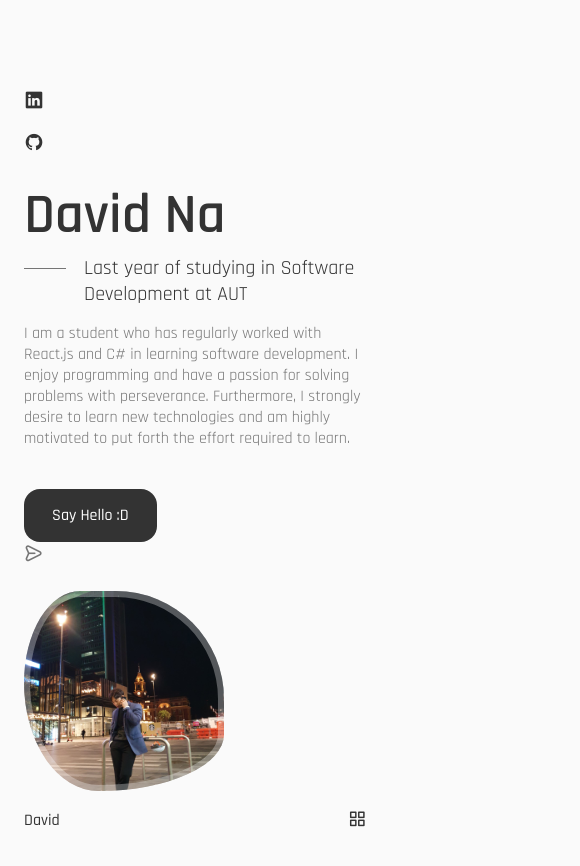
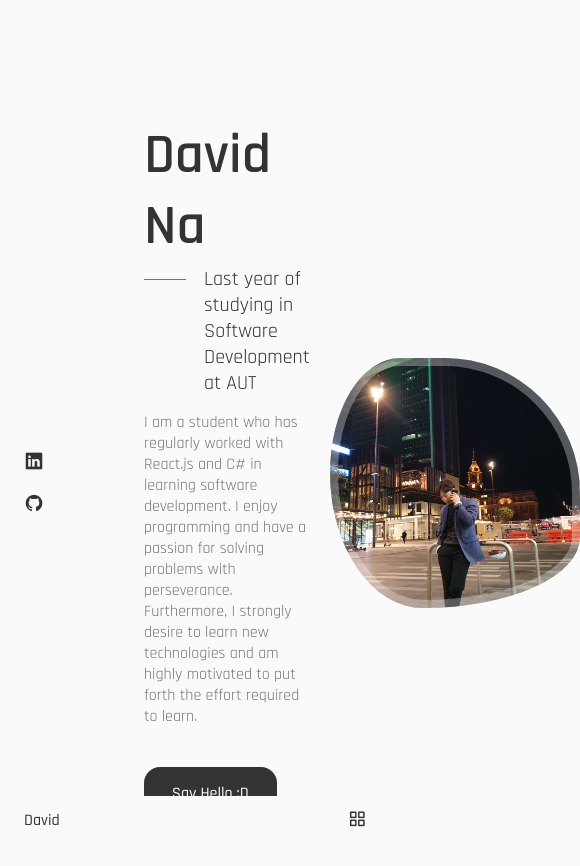
Before and after one commit to Na-David/Portfolio, a React (Create React App) app: page / in a window 390 px wide. Shown: the top 866 px of the page, 580 px wide, since content can reach past the window. Built offline with nearby package versions, Linux system fonts and the light colour scheme; the HTML template or start-up script is replaced by a standard one.

Commit message:
media q - home.css

```diff
--- a/src/components/Home/Home.css
+++ b/src/components/Home/Home.css
@@ -114,8 +114,7 @@
     font-size: 1.25rem;
     color: var(--title-color);
   }
-
-  /*=============== BREAKPOINTS ===============*/
+    /*=============== BREAKPOINTS ===============*/
   /* For large devices */
   @media screen and (max-width: 992px) {
     .home__content {
@@ -153,43 +152,3 @@
       margin-left: 7.5rem;
     }
   }
-
-  /* For medium devices */
-  @media screen and (max-width: 768px) {
-    .home__content {
-      grid-template-columns: 0.5fr 3fr;
-      padding-top: 3.5rem;
-    }
-
-    .home__img {
-      order: initial;
-      justify-self: initial;
-    }
-
-    .home__data {
-      grid-column: 1/3;
-    }
-
-    .home__img {
-      box-shadow: inset 0 0 0 6px rgb(255 255 255 / 30%);
-      width: 200px;
-      height: 200px;
-    }
-
-    .home__scroll {
-      display: none;
-    }
-  }
-
-  /* For small devices */
-  @media screen and (max-width: 350px) {
-    .home__img {
-      width: 180px;
-      height: 180px;
-    }
-
-    .home__hand {
-      width: 22px;
-      height: 22px;
-    }
-  }
```
